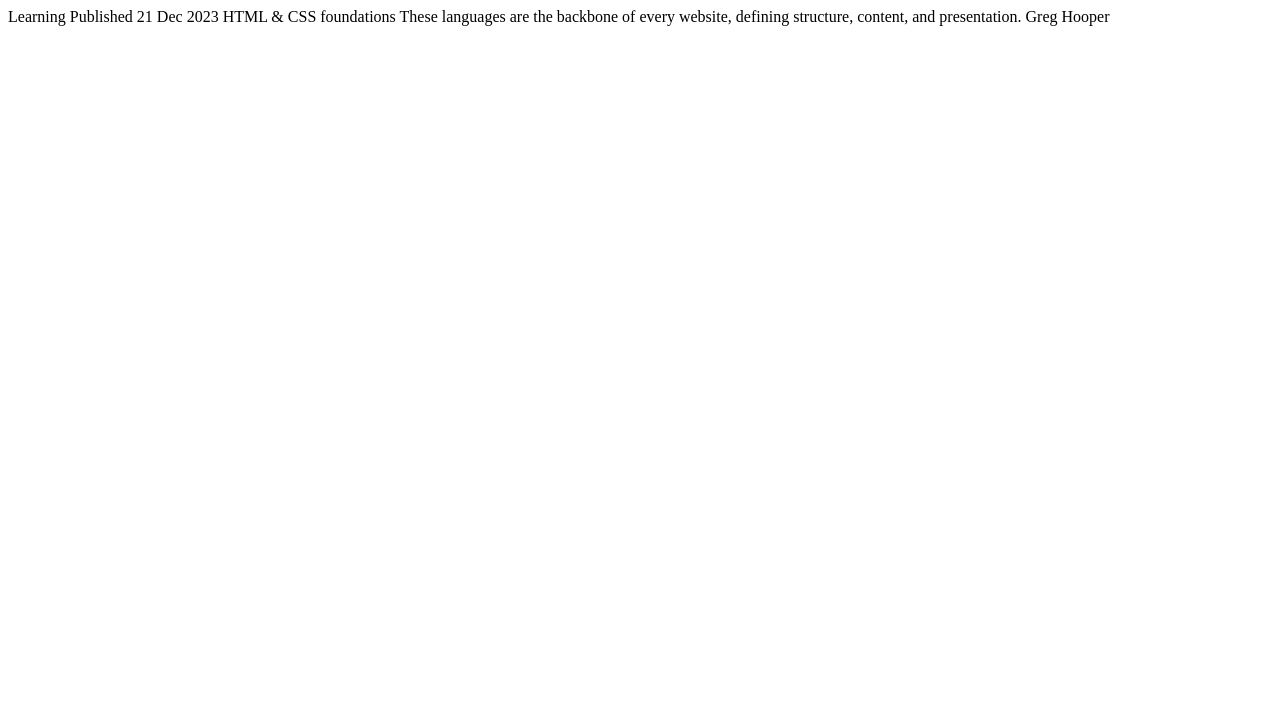
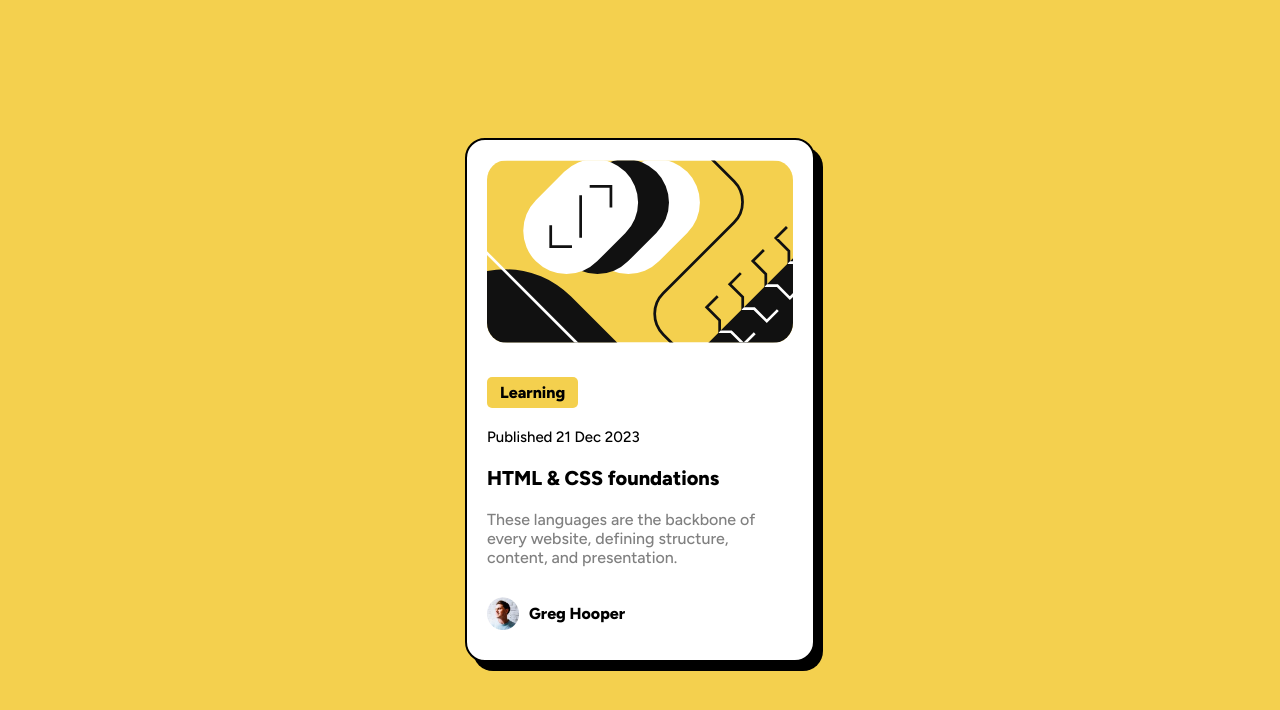
Before and after one commit to Steven-Ang/Fronted-Mentor-Blog-Preview-Card, a plain HTML site: page index.html in a window 1280 px wide. Drawn offline with Linux system fonts and the light colour scheme.

Commit message:
Add blog preview card

```diff
--- a/index.html
+++ b/index.html
@@ -3,12 +3,46 @@
   <head>
     <meta charset="UTF-8" />
     <meta name="viewport" content="width=device-width, initial-scale=1.0" />
-    <link rel="stylesheet" href="main.css">
+    <link
+      rel="icon"
+      type="image/png"
+      sizes="32x32"
+      href="./assets/images/favicon-32x32.png"
+    />
+    <link rel="preconnect" href="https://fonts.googleapis.com" />
+    <link rel="preconnect" href="https://fonts.gstatic.com" crossorigin />
+    <link
+      href="https://fonts.googleapis.com/css2?family=Figtree:ital,wght@0,300..900;1,300..900&display=swap"
+      rel="stylesheet"
+    />
+    <link rel="stylesheet" href="main.css" />
     <title>Document</title>
   </head>
   <body>
-    Learning Published 21 Dec 2023 HTML & CSS foundations These languages are
-    the backbone of every website, defining structure, content, and
-    presentation. Greg Hooper
+    <main class="container">
+      <img
+        class="main-image"
+        src="assets/images/illustration-article.svg"
+        alt="Illustration"
+      />
+      <p class="tag">Learning</p>
+      <p class="published-date">Published 21 Dec 2023</p>
+      <h1 class="heading">
+        <a href="#" class="heading-link">
+          HTML &amp; CSS foundations
+        </a></h1>
+      <p class="description">
+        These languages are the backbone of every website, defining structure,
+        content, and presentation.
+      </p>
+      <section class="author-container">
+        <img
+          src="assets/images/image-avatar.webp"
+          alt="Male author"
+          class="author-avatar"
+        />
+        <p class="author-name">Greg Hooper</p>
+      </section>
+    </main>
   </body>
 </html>
--- a/main.css
+++ b/main.css
@@ -0,0 +1,87 @@
+* {
+  box-sizing: border-box;
+  margin: 0;
+  padding: 0;
+}
+
+html {
+  width: 100%;
+  height: 100%;
+}
+
+body {
+  display: flex;
+  justify-content: center;
+  align-items: center;
+  height: 100%;
+  background-color: hsl(47, 88%, 63%);
+  font-size: 16px;
+  font-family: "Figtree", serif;
+}
+
+.container {
+  border: 2px solid black;
+  background-color: hsl(0, 0%, 100%);
+  border-radius: 20px;
+  padding: 20px;
+  margin: 0 5%;
+  width: 350px;
+  box-shadow: 8px 9px 0px 0px rgba(0, 0, 0, 1);
+}
+
+.main-image {
+  width: 100%;
+  border-radius: 20px;
+}
+
+.tag {
+  display: inline-block;
+  background-color: hsl(47, 88%, 63%);
+  padding: 6px 13px;
+  font-weight: 800;
+  border-radius: 5px;
+  margin: 30px 0 20px;
+}
+
+.published-date {
+  font-size: 15px;
+  font-weight: 500;
+  margin-bottom: 20px;
+}
+
+.heading {
+  font-size: 20px;
+  font-weight: 800;
+  margin-bottom: 20px;
+}
+
+.heading-link {
+  text-decoration: none;
+  color: inherit;
+}
+
+.heading-link:hover,
+.heading-link:focus {
+  color: hsl(47, 88%, 63%);
+}
+
+.description {
+  color: hsl(0, 0%, 50%);
+  margin-bottom: 30px;
+  font-weight: 500;
+}
+
+.author-container {
+  display: flex;
+  align-items: center;
+  column-gap: 10px;
+  margin-bottom: 10px;
+}
+
+.author-avatar {
+  width: 32px;
+}
+
+.author-name {
+  font-weight: 800;
+}
```
